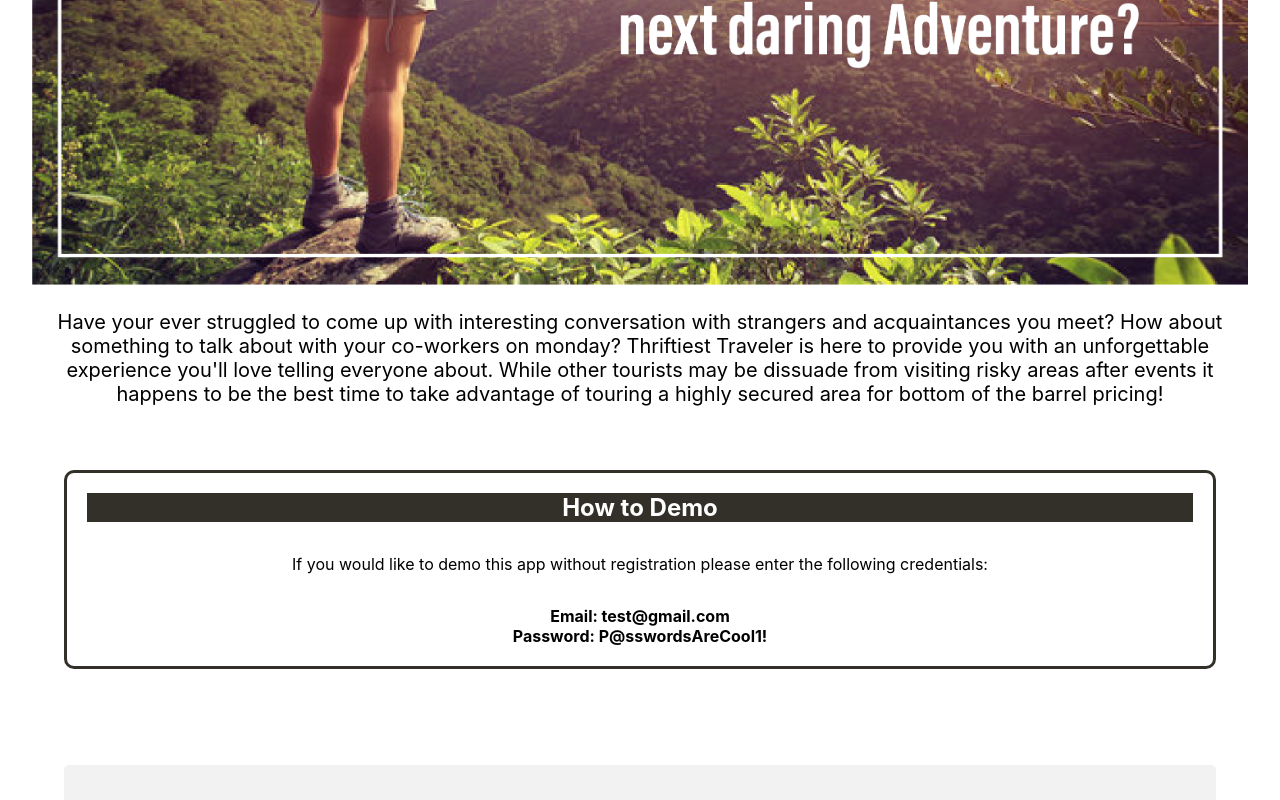
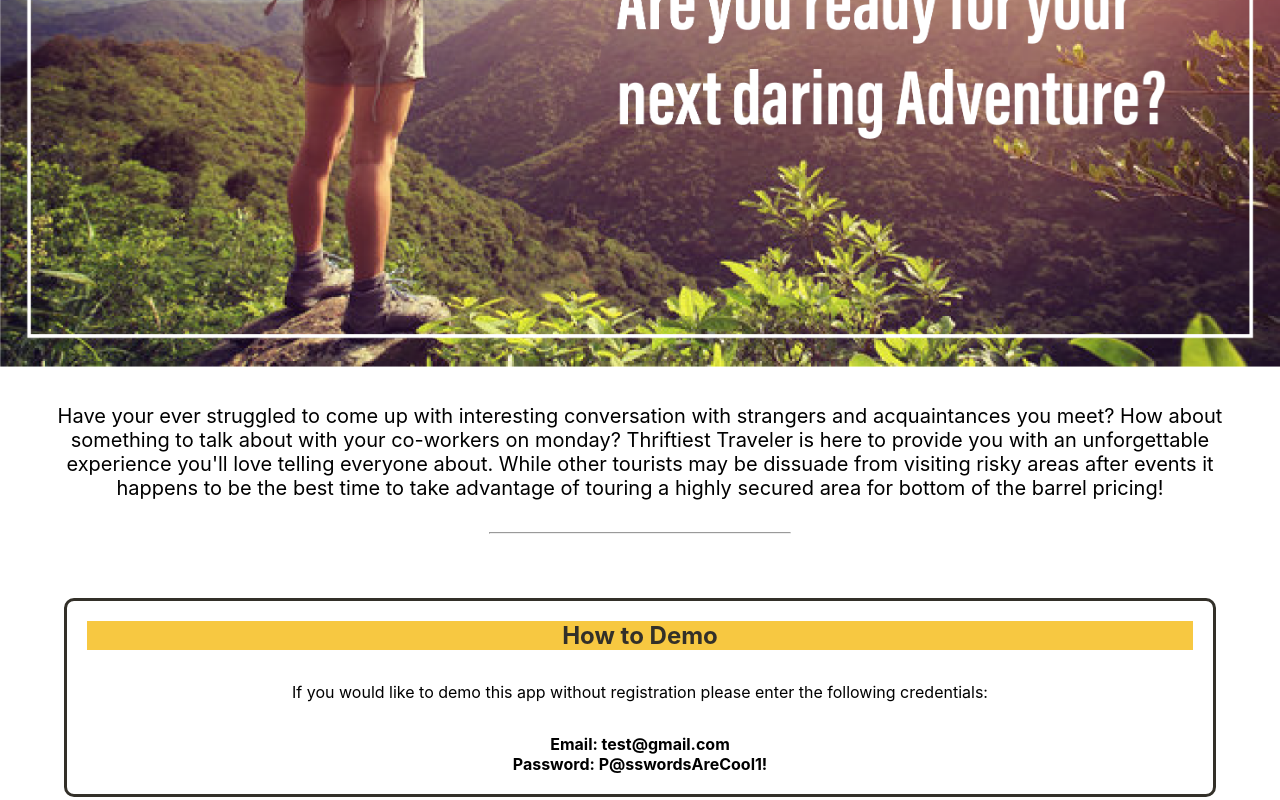
Before and after one commit to Topher-Dunlap/thriftiest-traveler-client, a React app: page / in a window 1280 px wide. Shown: the part 2000-2800 px from the top of the page. Built offline with nearby package versions, Linux system fonts and the light colour scheme; no server answers.

Commit message:
updating landing page styling

```diff
--- a/src/components/Demo.jsx
+++ b/src/components/Demo.jsx
@@ -9,7 +9,7 @@ export default function Demo() {
 				<h2 className='headerTheme'>How to Demo</h2>
 			</header>
 			<p className='paraMargin'>If you would like to demo this app without registration please enter the following credentials:</p>
-			<ul className='demolistStyle'>
+			<ul className='demoListStyle'>
 				<li>
                     Email: test@gmail.com
 				</li>
--- a/src/components/LandingSection.jsx
+++ b/src/components/LandingSection.jsx
@@ -8,9 +8,10 @@ export default function LandingSection(props) {
     const altText = props.altText;
 
     return (
-        <section className='sectionPara'>
+        <section className='sectionStyle'>
             <img className='imgStyle' alt={altText} src={sectionImage}/>
-            <p>{pContent}</p>
+            <p className='paragraphStyle'>{pContent}</p>
+            <hr className='landingHrStyle'/>
         </section>
     );
 }
--- a/src/css/demo.css
+++ b/src/css/demo.css
@@ -13,12 +13,12 @@
 
 .headerTheme {
 	text-align: center;
-	background-color: #333029;
-	color: white;
+	background-color: #F7C841;
+	color: #333029;
 	margin: 0 0 2rem;
 }
 
-.demolistStyle {
+.demoListStyle {
 	margin: 0 1rem;
 	padding: 0;
 	list-style-type: none;
--- a/src/css/landingSection.css
+++ b/src/css/landingSection.css
@@ -4,8 +4,16 @@
 	margin: 0;
 }
 
-.sectionPara {
-	margin: 4rem 2rem;
+.paragraphStyle {
+	margin: 2rem;
+}
+
+.sectionStyle {
+	margin: 0 0 4rem 0;
 	text-align: center;
 	font-size: 1.25rem;
 }
+
+.landingHrStyle {
+	width: 300px;
+}
--- a/src/css/theme.css
+++ b/src/css/theme.css
@@ -30,8 +30,8 @@
 
 .formButtonStyle {
 	width: 100%;
-	background-color: #333029;
-	color: white;
+	background-color: #F7C841;
+	color: #333029;
 	padding: 14px 20px;
 	margin: 8px 0;
 	border: none;
```
